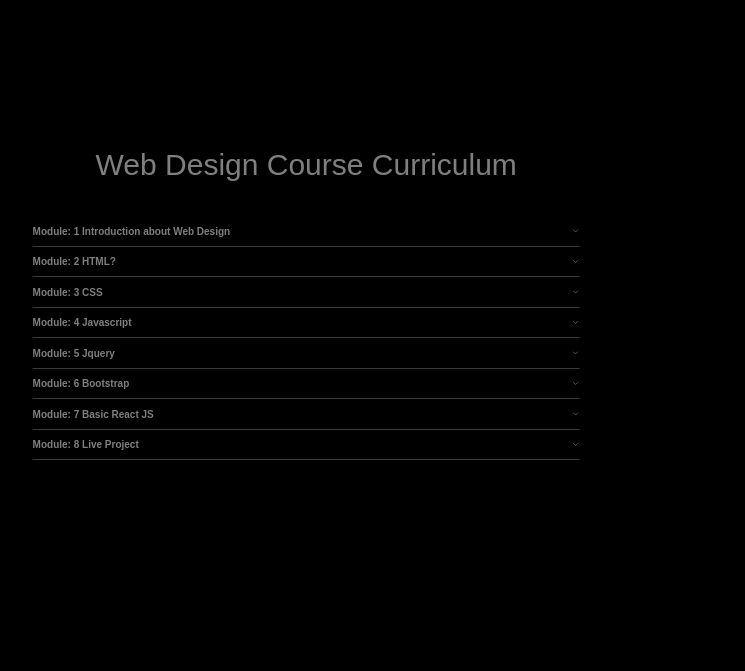
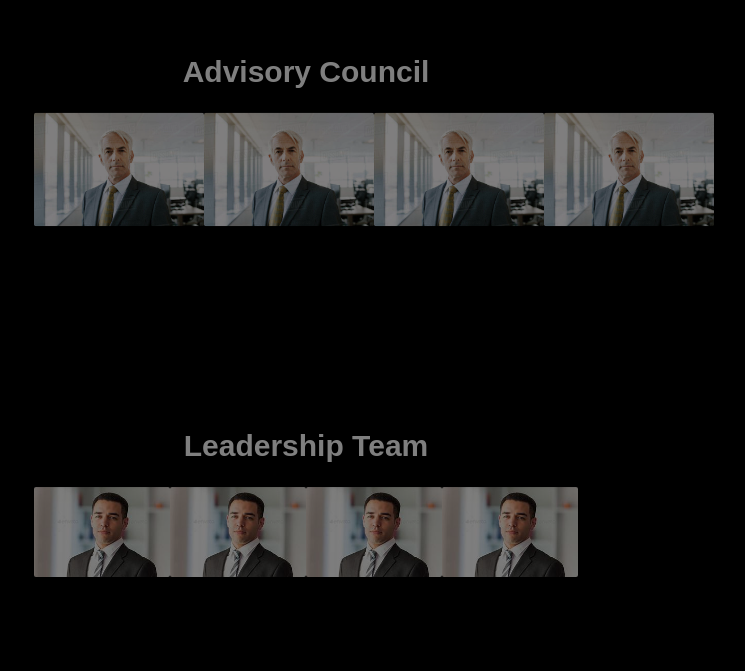
Before and after one commit to neerajtsc/traning-app, a Next.js app: page / in a window 1280 px wide. Shown: the part 1469-2140 px from the top of the page, without its empty margins (334-1079 px from the left). Built offline with nearby package versions, Linux system fonts and the light colour scheme.

Commit message:
new section added

```diff
--- a/src/app/globals.css
+++ b/src/app/globals.css
@@ -368,6 +368,7 @@ border: none;
   top: 80%;
   right: -40px;
   rotate: 90deg;
+  border-radius: 0 0 5px 5px;
 }
 
 .maskImg {
--- a/src/app/page.tsx
+++ b/src/app/page.tsx
@@ -11,7 +11,8 @@ import Contact from "../components/ui/contact";
 import FaqComponent from "./faqComponent";
 import Review from "../components/ui/review";
 import Image from "next/image";
-import Ceo from "../components/ui/ceo"
+import Ceo from "../components/ui/ceo";
+import Advisory from "@/components/ui/advisory"
 import {
   Accordion,
   AccordionContent,
@@ -28,7 +29,8 @@ import {
 import Autoplay from "embla-carousel-autoplay"
 import Link from 'next/link';
 import { useRouter } from "next/navigation"
-import Course from "./courseComponent"
+import Leadership from "@/components/ui/leadership"
+// import Course from "./courseComponent"
 
 export default function Home() {
   const [text, setText] = useState('');
@@ -451,9 +453,27 @@ const handleModal = () => {
       <div>
         <Ceo/>
       </div>
-      <div>
+
+      <div className="fadeIn">
+      <p className="my-8 text-center text-6xl font-bold text-slate-700 text-white">
+          Advisory Council
+        </p>
+        <div>
+          <Advisory/>
+        </div>
+      </div>
+
+      <div className="fadeIn">
+      <p className="my-8 text-center text-6xl font-bold text-slate-700 text-white">
+          Leadership Team
+        </p>
+        <div>
+          <Leadership/>
+        </div>
+      </div>
+      {/* <div>
         <Course/>
-      </div>
+      </div> */}
       <div className="fixedWidth pb-0 fadeIn">
         <p className="my-8 text-center text-6xl font-bold text-slate-700 text-white">
           We&apos;re working on
--- /dev/null
+++ b/src/components/ui/advisory.tsx
@@ -0,0 +1,15 @@
+import Image from "next/image";
+
+const Advisory = () => {
+return (
+    <>
+    <div className="py-5 px-24 flex justify-between">
+        <Image alt="advisor" src="/images/advisor.jpg" width={340} height={600} className="rounded"/>
+        <Image alt="advisor" src="/images/advisor.jpg" width={340} height={600} className="rounded"/>
+        <Image alt="advisor" src="/images/advisor.jpg" width={340} height={600} className="rounded"/>
+        <Image alt="advisor" src="/images/advisor.jpg" width={340} height={600} className="rounded"/>
+    </div>
+    </>
+)
+}
+export default Advisory;
--- /dev/null
+++ b/src/components/ui/leadership.tsx
@@ -0,0 +1,15 @@
+import Image from "next/image";
+
+const Leadership = () => {
+return (
+    <>
+    <div className="pt-5 px-24 flex justify-between">
+        <Image alt="advisor" src="/images/leadership.jpg" width={340} height={600} className="rounded"/>
+        <Image alt="advisor" src="/images/leadership.jpg" width={340} height={600} className="rounded"/>
+        <Image alt="advisor" src="/images/leadership.jpg" width={340} height={600} className="rounded"/>
+        <Image alt="advisor" src="/images/leadership.jpg" width={340} height={600} className="rounded"/>
+    </div>
+    </>
+)
+}
+export default Leadership;
--- a/src/components/ui/navbar.tsx
+++ b/src/components/ui/navbar.tsx
@@ -108,7 +108,7 @@ export default function Navbar() {
             </nav>
             </div>
         </nav>
-        <nav className="p-5 z-50 dark:bg-gray-950 from-indigo-100 to-blue-200 via-purple-100 bg-black sticky top-0" style={{zIndex: "999"}}>
+        <nav className="p-5 z-50 dark:bg-gray-950 from-indigo-100 to-blue-200 via-purple-100 bg-black sticky top-0">
             <div className="container px-4 md:px-6">
                 <div className="flex h-14 justify-between items-center">
                     {/* <Link className="flex items-center gap-2 text-lg font-semibold" href="/">
```
Also changed, not shown: public/images/advisor.jpg (added), public/images/leadership.jpg (added).
